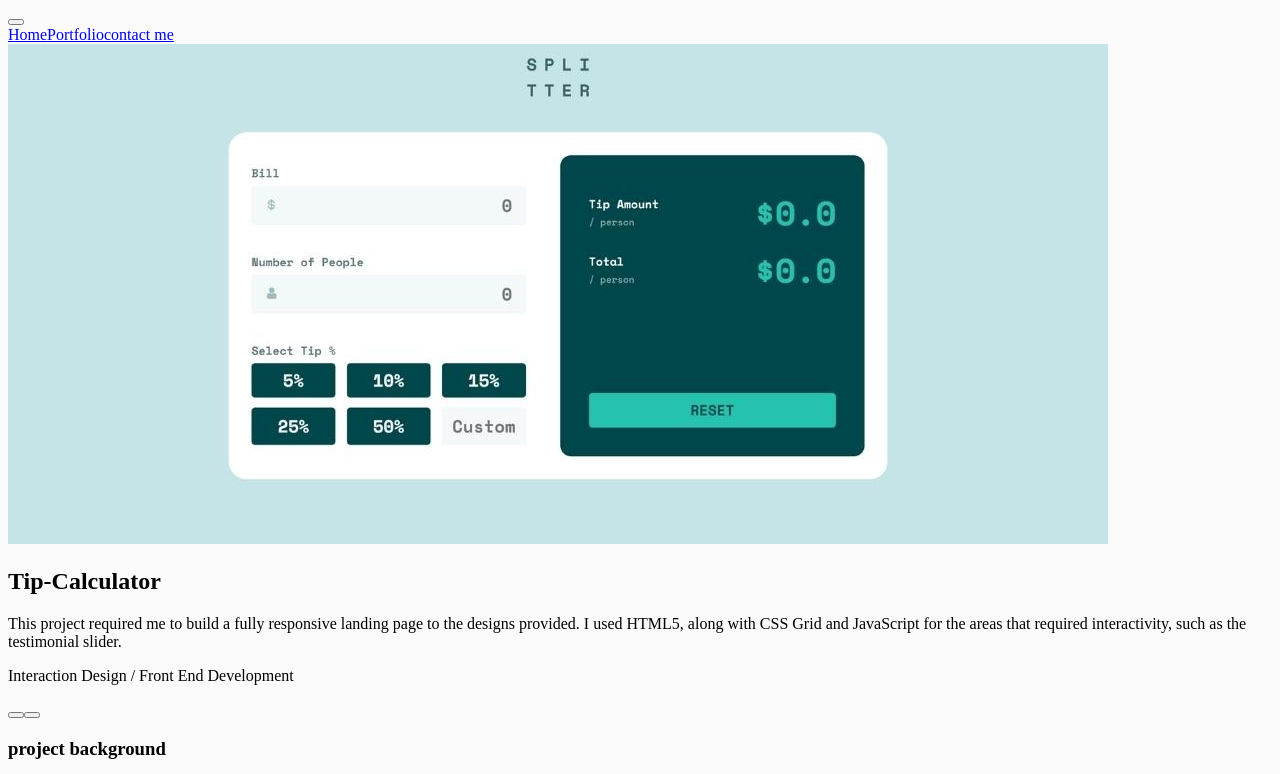
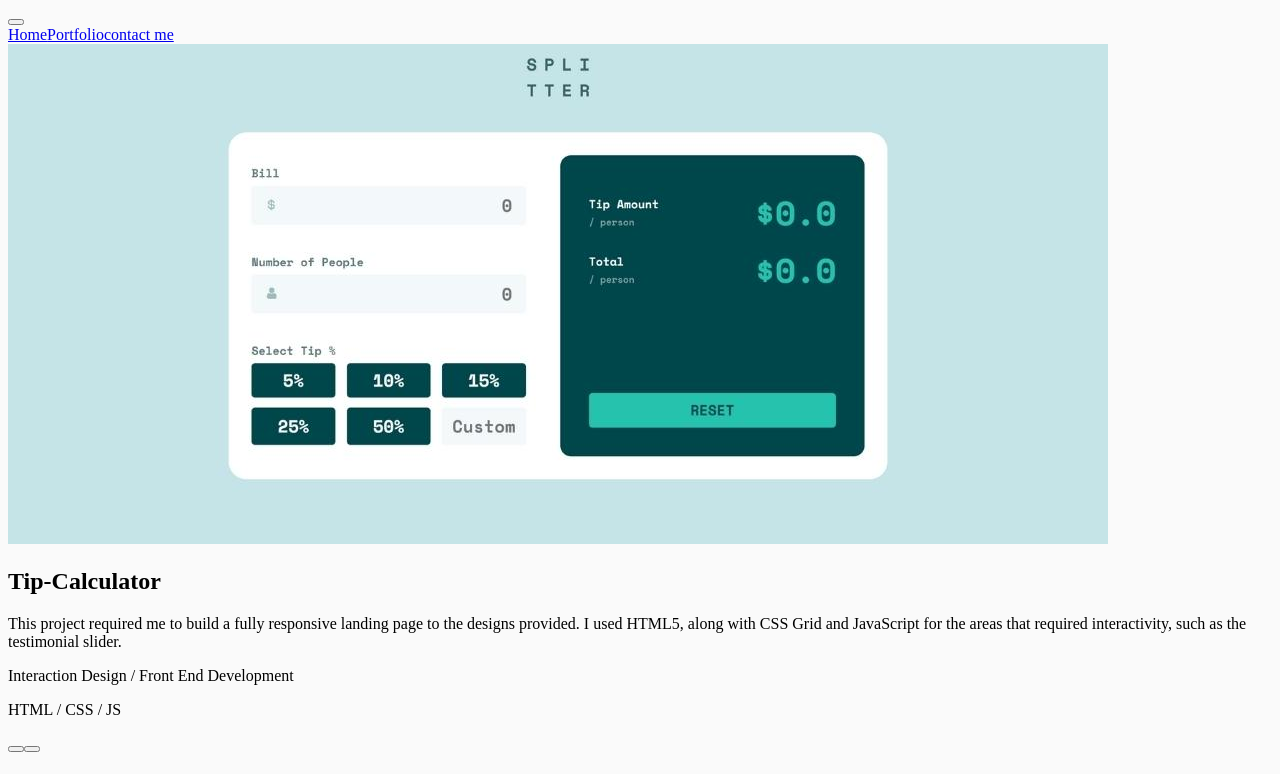
Before and after one commit to Glebkas/portfolio, a React (Create React App) app: page /portfolio/1 in a window 1280 px wide. Shown: the top 774 px of the page. Built offline with nearby package versions, Linux system fonts and the light colour scheme.

Commit message:
Update Project.js

```diff
--- a/src/pages/Project.js
+++ b/src/pages/Project.js
@@ -27,6 +27,7 @@ function Project() {
                 {project.description}
               </p>
               <p className="project__overview-methods">{project.methods}</p>
+              <p className="project__overview-methods">{project.progleng}</p>
               <div className="project__overview-buttons-container">
                 <button className="project__overview-button"></button>
                 <button className="project__overview-button"></button>
@@ -34,7 +35,7 @@ function Project() {
             </div>
 
             <div className="project__background">
-              <h3 className="project__background-title">project background</h3>
+              <h3 className="project__background-title">Project Background</h3>
               <p className="project__background-description">
                 {project.project_background}
               </p>
```
